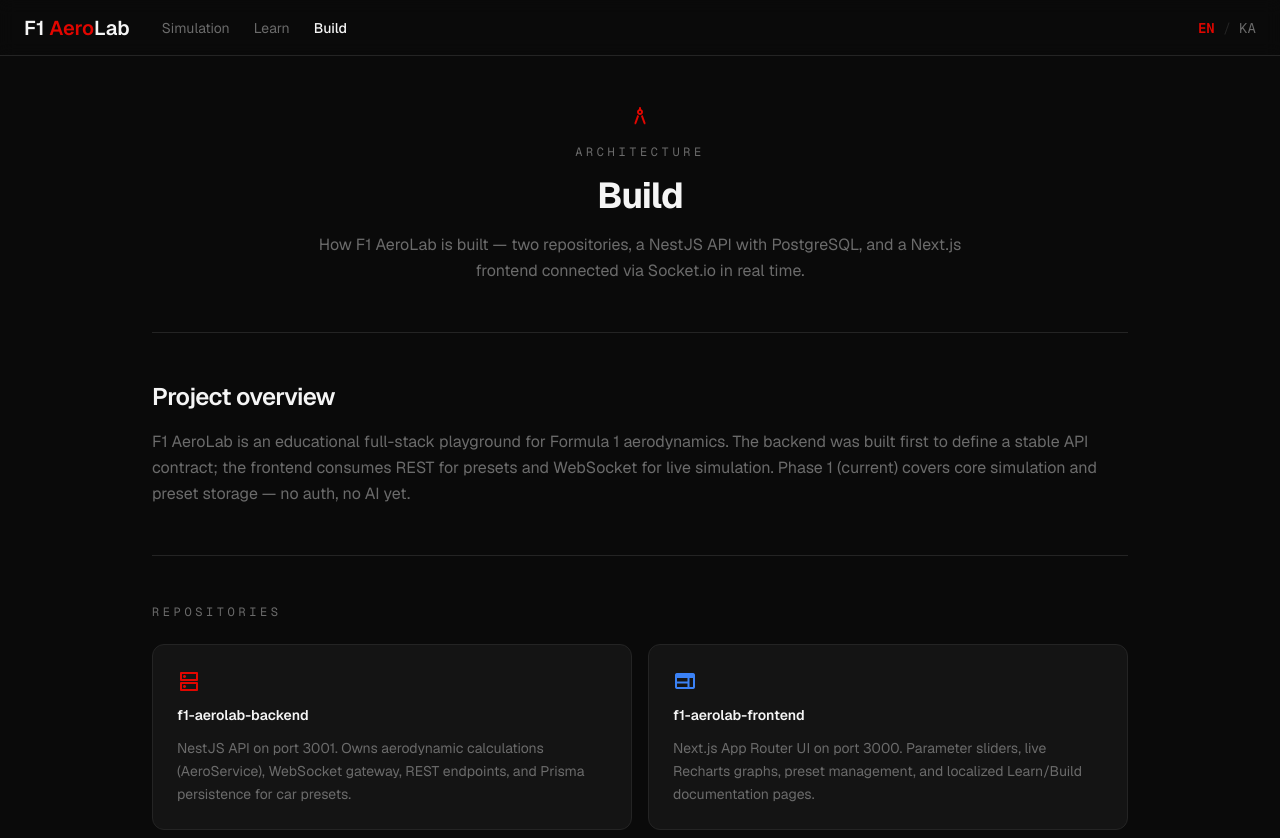
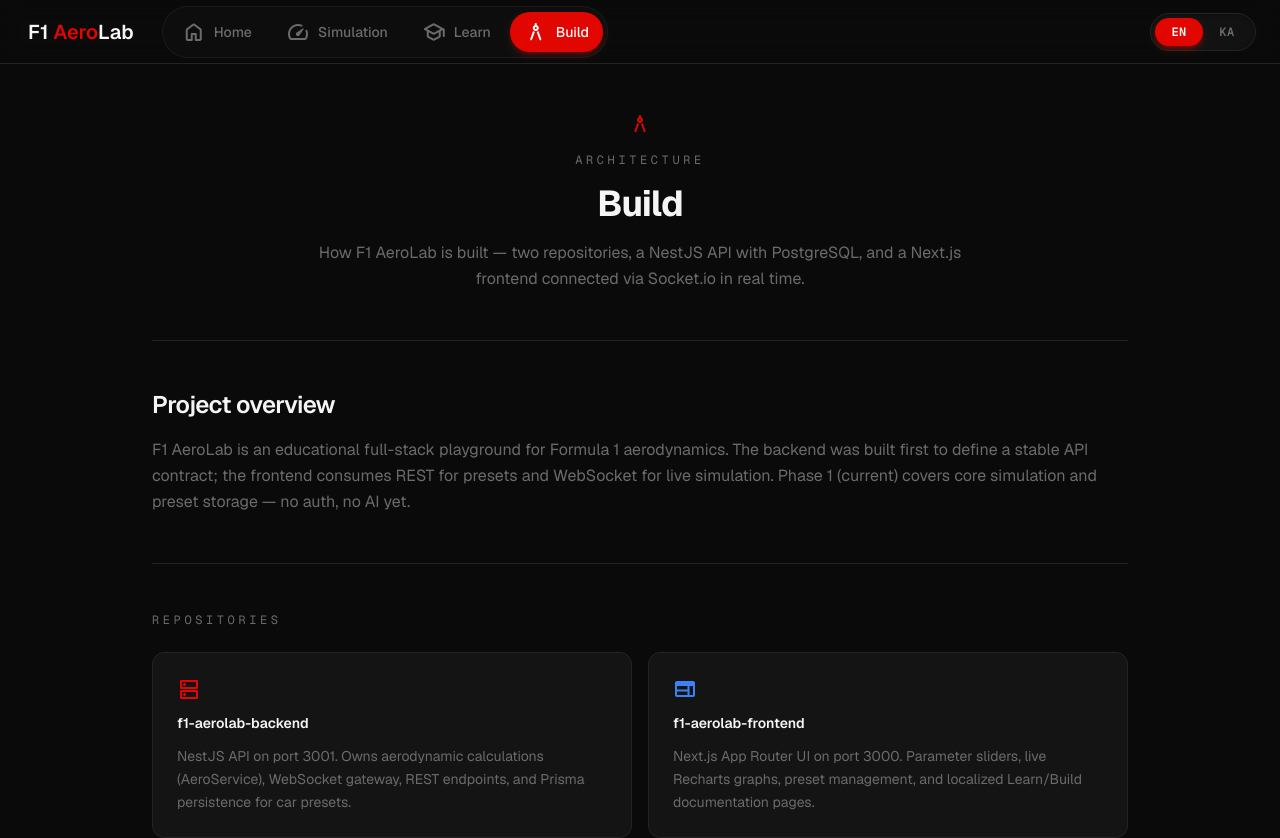
Before and after one commit to NikaEbraLidze/f1-aerolab-frontend, a Next.js app: page /build in a window 1280 px wide. Shown: the top 838 px of the page. Built offline with nearby package versions, Linux system fonts and the light colour scheme.

Commit message:
feat: Enhance localization in Header and LangToggle components, improve navigation accessibility, and update UI for better user experience.

```diff
--- a/src/components/shared/Header.tsx
+++ b/src/components/shared/Header.tsx
@@ -4,6 +4,8 @@
 import { usePathname } from 'next/navigation';
 import { useLocale } from '@/hooks/useLocale';
 import { LangToggle } from '@/components/ui/LangToggle';
+import { NavLink } from '@/components/shared/NavLink';
+import { NAV_ITEMS, isNavActive } from '@/components/shared/navConfig';
 import { Typography } from '@/components/ui/Typography';
 import { cn } from '@/lib/utils/cn';
 
@@ -13,110 +15,83 @@
   const [open, setOpen] = useState(false);
   const close = () => setOpen(false);
 
+  const navLabels = {
+    home: t.nav.home,
+    simulation: t.nav.simulation,
+    learn: t.nav.learn,
+    build: t.nav.build,
+  };
+
   return (
     <div className="sticky top-0 z-50">
-      <header className="h-14 flex items-center gap-8 border-b border-f1-border bg-f1-black/80 backdrop-blur-sm px-6">
-        <Link href="/" className="shrink-0" onClick={close}>
-          <Typography variant="h4" as="span">
+      <header className="h-16 flex items-center gap-6 border-b border-f1-border bg-f1-black/90 backdrop-blur-md px-4 sm:px-6">
+        <Link
+          href="/"
+          className="group shrink-0 rounded-lg px-1 py-0.5 transition-colors hover:opacity-90"
+          onClick={close}
+        >
+          <Typography variant="h4" as="span" className="transition-transform duration-200 group-hover:scale-[1.02]">
             F1 <span className="text-f1-red">Aero</span>Lab
           </Typography>
         </Link>
 
         {/* Desktop nav */}
-        <nav className="hidden md:flex items-center gap-6 flex-1">
-          <Link
-            href="/simulation"
-            className={cn(
-              'text-sm transition-colors',
-              pathname === '/simulation'
-                ? 'text-f1-white font-medium'
-                : 'text-f1-muted hover:text-f1-white',
-            )}
-          >
-            {t.nav.simulation}
-          </Link>
-          <Link
-            href="/learn"
-            className={cn(
-              'text-sm transition-colors',
-              pathname === '/learn'
-                ? 'text-f1-white font-medium'
-                : 'text-f1-muted hover:text-f1-white',
-            )}
-          >
-            {t.nav.learn}
-          </Link>
-          <Link
-            href="/build"
-            className={cn(
-              'text-sm transition-colors',
-              pathname === '/build'
-                ? 'text-f1-white font-medium'
-                : 'text-f1-muted hover:text-f1-white',
-            )}
-          >
-            {t.nav.build}
-          </Link>
+        <nav
+          aria-label={t.nav.mainLabel}
+          className="hidden md:flex items-center gap-1 flex-1 rounded-full border border-f1-border/60 bg-f1-surface/40 p-1 max-w-fit"
+        >
+          {NAV_ITEMS.map(({ href, icon, labelKey }) => (
+            <NavLink
+              key={href}
+              href={href}
+              icon={icon}
+              label={navLabels[labelKey]}
+              active={isNavActive(pathname, href)}
+              onClick={close}
+            />
+          ))}
         </nav>
 
-        {/* Desktop lang toggle */}
-        <div className="hidden md:block">
+        <div className="hidden md:block ml-auto">
           <LangToggle />
         </div>
 
         {/* Mobile burger */}
         <button
-          onClick={() => setOpen(o => !o)}
+          onClick={() => setOpen((o) => !o)}
           aria-expanded={open}
-          aria-label={open ? 'Close menu' : 'Open menu'}
-          className="md:hidden ml-auto text-f1-muted hover:text-f1-white transition-colors"
+          aria-label={open ? t.nav.closeMenu : t.nav.openMenu}
+          className={cn(
+            'md:hidden ml-auto inline-flex items-center justify-center rounded-full border border-f1-border',
+            'h-10 w-10 text-f1-muted transition-all duration-200',
+            'hover:text-f1-white hover:border-f1-muted hover:bg-f1-surface',
+            open && 'border-f1-red/50 bg-f1-surface text-f1-white',
+          )}
         >
-          <span className="material-symbols-rounded text-2xl">
+          <span className="material-symbols-rounded text-2xl transition-transform duration-200">
             {open ? 'close' : 'menu'}
           </span>
         </button>
       </header>
 
-      {/* Mobile menu panel — absolute so it overlays content instead of pushing it */}
+      {/* Mobile menu */}
       {open && (
-        <nav className="absolute top-full left-0 right-0 md:hidden border-b border-f1-border bg-f1-surface/95 backdrop-blur-sm px-6 py-5 flex flex-col gap-4">
-          <Link
-            href="/simulation"
-            onClick={close}
-            className={cn(
-              'text-sm transition-colors',
-              pathname === '/simulation'
-                ? 'text-f1-white font-medium'
-                : 'text-f1-muted hover:text-f1-white',
-            )}
-          >
-            {t.nav.simulation}
-          </Link>
-          <Link
-            href="/learn"
-            onClick={close}
-            className={cn(
-              'text-sm transition-colors',
-              pathname === '/learn'
-                ? 'text-f1-white font-medium'
-                : 'text-f1-muted hover:text-f1-white',
-            )}
-          >
-            {t.nav.learn}
-          </Link>
-          <Link
-            href="/build"
-            onClick={close}
-            className={cn(
-              'text-sm transition-colors',
-              pathname === '/build'
-                ? 'text-f1-white font-medium'
-                : 'text-f1-muted hover:text-f1-white',
-            )}
-          >
-            {t.nav.build}
-          </Link>
-          <div className="pt-3 border-t border-f1-border">
+        <nav
+          aria-label={t.nav.mainLabel}
+          className="absolute top-full left-0 right-0 md:hidden border-b border-f1-border bg-f1-surface/95 backdrop-blur-md px-4 py-5 flex flex-col gap-2 shadow-lg shadow-black/40"
+        >
+          {NAV_ITEMS.map(({ href, icon, labelKey }) => (
+            <NavLink
+              key={href}
+              href={href}
+              icon={icon}
+              label={navLabels[labelKey]}
+              active={isNavActive(pathname, href)}
+              onClick={close}
+              mobile
+            />
+          ))}
+          <div className="pt-4 mt-2 border-t border-f1-border flex justify-center">
             <LangToggle />
           </div>
         </nav>
--- /dev/null
+++ b/src/components/shared/NavLink.tsx
@@ -0,0 +1,39 @@
+import Link from 'next/link';
+import { cn } from '@/lib/utils/cn';
+
+interface NavLinkProps {
+  href: string;
+  icon: string;
+  label: string;
+  active: boolean;
+  onClick?: () => void;
+  mobile?: boolean;
+}
+
+export function NavLink({ href, icon, label, active, onClick, mobile = false }: NavLinkProps) {
+  return (
+    <Link
+      href={href}
+      onClick={onClick}
+      aria-current={active ? 'page' : undefined}
+      className={cn(
+        'group inline-flex items-center gap-2 rounded-full font-medium transition-all duration-200',
+        mobile ? 'w-full px-4 py-3 text-base' : 'px-3.5 py-2 text-sm',
+        active
+          ? 'bg-f1-red text-white shadow-md shadow-f1-red/30'
+          : 'text-f1-muted hover:text-f1-white hover:bg-f1-surface/80 border border-transparent hover:border-f1-border',
+      )}
+    >
+      <span
+        className={cn(
+          'material-symbols-rounded transition-colors',
+          mobile ? 'text-xl' : 'text-lg',
+          active ? 'text-white' : 'text-f1-muted group-hover:text-f1-white',
+        )}
+      >
+        {icon}
+      </span>
+      {label}
+    </Link>
+  );
+}
--- /dev/null
+++ b/src/components/shared/navConfig.ts
@@ -0,0 +1,12 @@
+export const NAV_ITEMS = [
+  { href: '/', icon: 'home', labelKey: 'home' as const },
+  { href: '/simulation', icon: 'speed', labelKey: 'simulation' as const },
+  { href: '/learn', icon: 'school', labelKey: 'learn' as const },
+  { href: '/build', icon: 'architecture', labelKey: 'build' as const },
+] as const;
+
+export type NavLabelKey = (typeof NAV_ITEMS)[number]['labelKey'];
+
+export function isNavActive(pathname: string, href: string): boolean {
+  return href === '/' ? pathname === '/' : pathname.startsWith(href);
+}
--- a/src/components/ui/LangToggle.tsx
+++ b/src/components/ui/LangToggle.tsx
@@ -1,24 +1,60 @@
 'use client';
 import { useLangToggle } from '@/hooks/useLangToggle';
+import { useLocale } from '@/hooks/useLocale';
+import { cn } from '@/lib/utils/cn';
+import type { Lang } from '@/types/locale';
+
+const LANG_OPTIONS: Lang[] = ['en', 'ka'];
 
 export function LangToggle() {
   const { lang, setLang } = useLangToggle();
+  const t = useLocale();
+
+  const labels: Record<Lang, string> = {
+    en: t.lang.en,
+    ka: t.lang.ka,
+  };
+
+  const ariaLabels: Record<Lang, string> = {
+    en: t.lang.switchToEn,
+    ka: t.lang.switchToKa,
+  };
+
+  const activeIndex = LANG_OPTIONS.indexOf(lang);
 
   return (
-    <div className="flex items-center gap-2 text-sm font-mono">
-      <button
-        onClick={() => setLang('en')}
-        className={lang === 'en' ? 'text-f1-red font-semibold' : 'text-f1-muted hover:text-f1-white transition-colors'}
-      >
-        EN
-      </button>
-      <span className="text-f1-border select-none">/</span>
-      <button
-        onClick={() => setLang('ka')}
-        className={lang === 'ka' ? 'text-f1-red font-semibold' : 'text-f1-muted hover:text-f1-white transition-colors'}
-      >
-        KA
-      </button>
+    <div
+      role="group"
+      aria-label={t.lang.groupLabel}
+      className="relative inline-flex items-center rounded-full border border-f1-border bg-f1-surface/80 p-1 shadow-inner shadow-black/20"
+    >
+      <span
+        aria-hidden
+        className="absolute top-1 bottom-1 rounded-full bg-f1-red shadow-md shadow-f1-red/40 transition-all duration-300 ease-out"
+        style={{
+          width: 'calc(50% - 4px)',
+          left: activeIndex === 0 ? '4px' : 'calc(50% + 0px)',
+        }}
+      />
+      {LANG_OPTIONS.map((code) => {
+        const isActive = lang === code;
+        return (
+          <button
+            key={code}
+            type="button"
+            onClick={() => setLang(code)}
+            aria-pressed={isActive}
+            aria-label={ariaLabels[code]}
+            className={cn(
+              'relative z-10 min-w-[3rem] rounded-full px-3 py-1.5 text-xs font-mono font-semibold tracking-wide transition-colors duration-200',
+              'focus-visible:outline-none focus-visible:ring-2 focus-visible:ring-f1-red focus-visible:ring-offset-2 focus-visible:ring-offset-f1-black',
+              isActive ? 'text-white' : 'text-f1-muted hover:text-f1-white',
+            )}
+          >
+            {labels[code]}
+          </button>
+        );
+      })}
     </div>
   );
 }
--- a/src/lib/locales/en.ts
+++ b/src/lib/locales/en.ts
@@ -1,8 +1,19 @@
 const en = {
   nav: {
+    home: 'Home',
     simulation: 'Simulation',
     learn: 'Learn',
     build: 'Build',
+    mainLabel: 'Main navigation',
+    openMenu: 'Open menu',
+    closeMenu: 'Close menu',
+  },
+  lang: {
+    groupLabel: 'Language',
+    en: 'EN',
+    ka: 'KA',
+    switchToEn: 'Switch to English',
+    switchToKa: 'Switch to Georgian',
   },
   home: {
     tagline: 'Formula 1 Engineering Playground',
--- a/src/lib/locales/ka.ts
+++ b/src/lib/locales/ka.ts
@@ -2,9 +2,20 @@
 
 const ka = {
   nav: {
+    home: 'მთავარი',
     simulation: 'სიმულაცია',
     learn: 'სწავლა',
     build: 'არქიტექტურა',
+    mainLabel: 'მთავარი მენიუ',
+    openMenu: 'მენიუს გახსნა',
+    closeMenu: 'მენიუს დახურვა',
+  },
+  lang: {
+    groupLabel: 'ენა',
+    en: 'EN',
+    ka: 'KA',
+    switchToEn: 'ინგლისურზე გადართვა',
+    switchToKa: 'ქართულზე გადართვა',
   },
   home: {
     tagline: 'ფორმულა 1 საინჟინრო გარემო',
```
